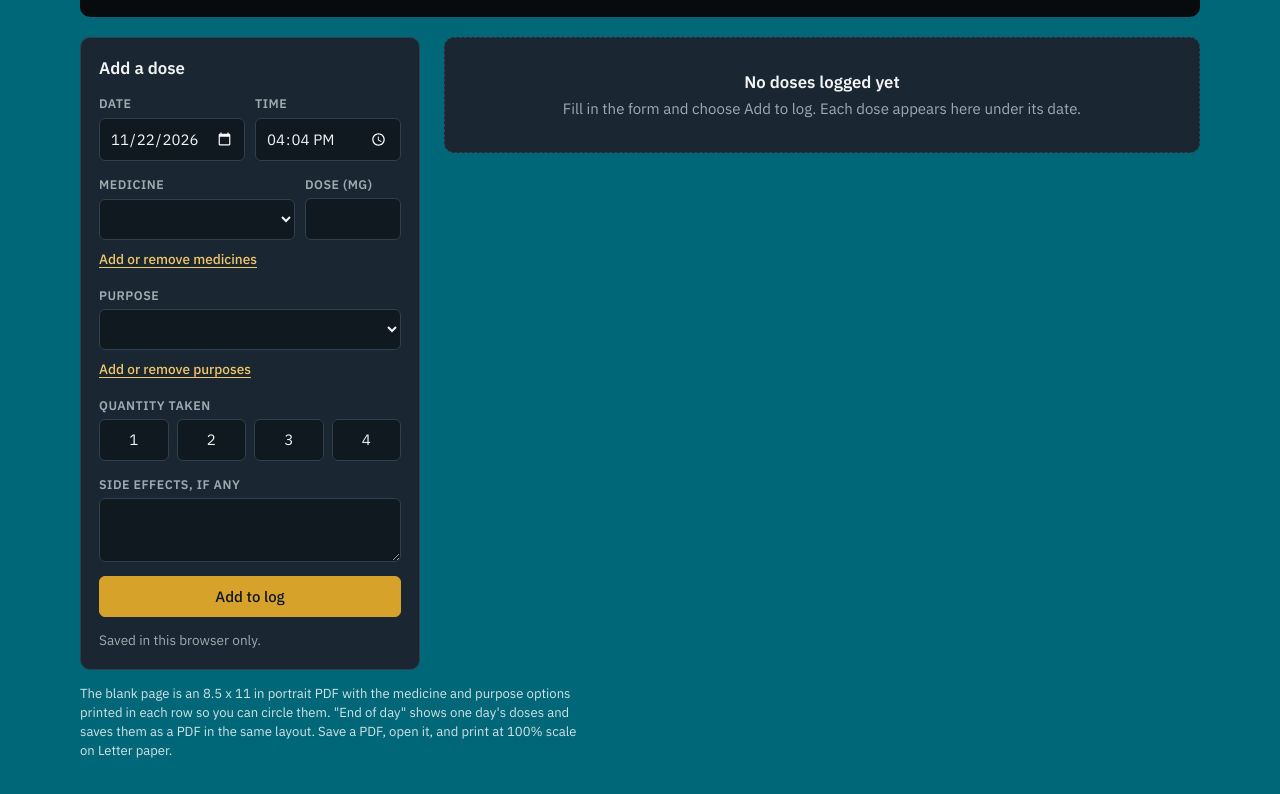
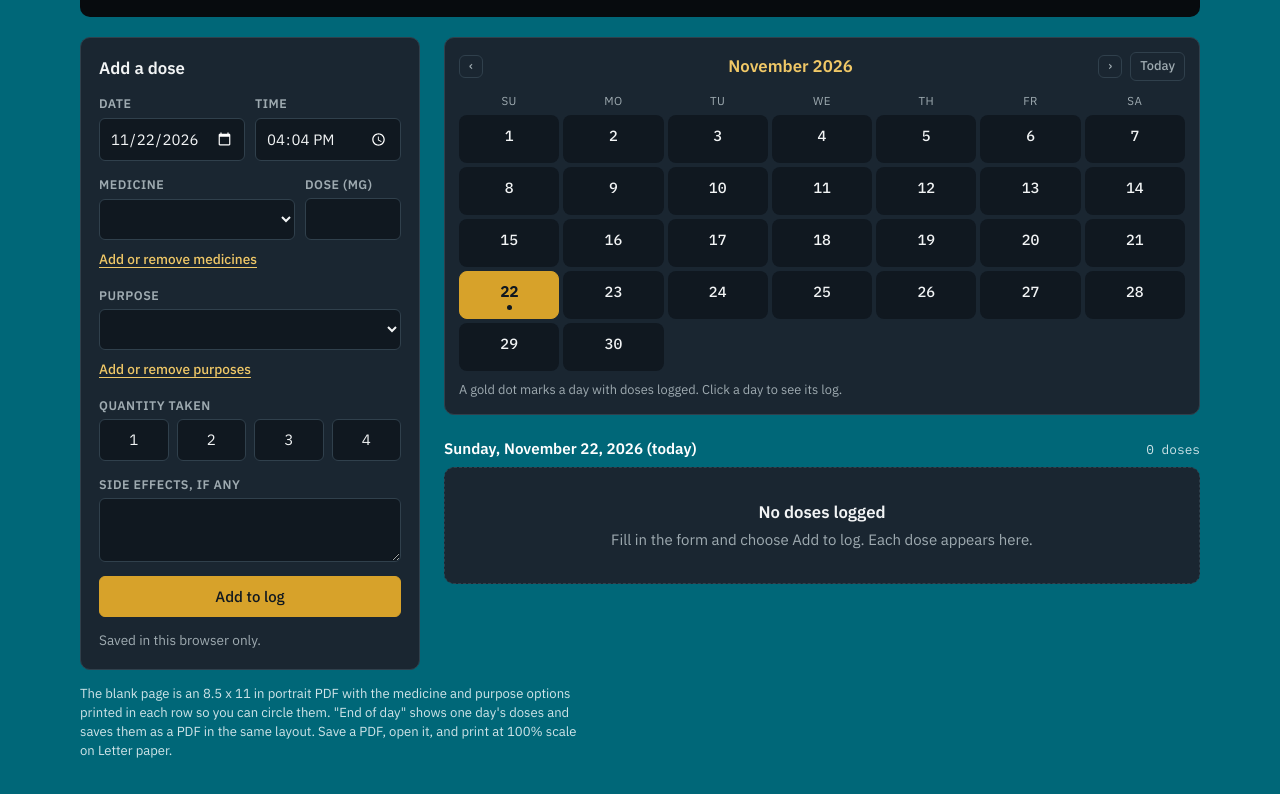
Before and after one commit to Tarbridg3/medicine-log, a plain HTML site: page index.html in a window 1280 px wide. Shown: the part 106-900 px from the top of the page. Drawn offline with Linux system fonts and the light colour scheme.

Commit message:
Update index.html

```diff
--- a/index.html
+++ b/index.html
@@ -94,6 +94,21 @@ input:focus,textarea:focus,select:focus{outline:2px solid var(--accent);outline-
 .eodlist{margin:0;padding-left:18px;font-size:.9rem;overflow-wrap:anywhere}
 .eodbtns{display:flex;flex-wrap:wrap;gap:8px}
 .log{display:grid;gap:22px;min-width:0}
+.cal{background:var(--surface);border:1px solid var(--line);border-radius:10px;padding:14px;display:grid;gap:10px}
+.calhead{display:flex;align-items:center;gap:8px}
+.calhead h2{flex:1;min-width:0;margin:0;text-align:center;font-size:1.05rem;color:var(--gold-text)}
+.calnav{font-size:1.1rem;line-height:1;padding:4px 12px}
+.calgrid{display:grid;grid-template-columns:repeat(7,minmax(0,1fr));gap:4px}
+.dow{text-align:center;font-size:.72rem;letter-spacing:.04em;text-transform:uppercase;color:var(--muted);padding:2px 0}
+.cd{display:flex;flex-direction:column;align-items:center;justify-content:center;gap:3px;height:48px;min-width:0;padding:0;border-radius:8px;border:1px solid transparent;background:var(--bg);color:var(--fg);font-family:var(--mono);font-size:.92rem}
+.cd:hover{border-color:var(--gold)}
+.cd.today{border-color:var(--gold)}
+.cd.sel{background:var(--gold);color:var(--gold-ink);border-color:var(--gold);font-weight:600}
+.dot{width:5px;height:5px;border-radius:50%;background:var(--gold)}
+.dot.off{background:transparent}
+.cd.sel .dot{background:var(--gold-ink)}
+.calnote{margin:0;font-size:.8rem;color:var(--muted)}
+.dayttl{display:flex;justify-content:space-between;align-items:baseline;gap:10px;color:var(--on-page)}
 .dayhead{display:flex;gap:10px;align-items:center;margin:0 0 8px}
 .day h3{flex:1;min-width:0;margin:0;font-size:.95rem;font-weight:600}
 .daytoggle{display:flex;width:100%;justify-content:space-between;align-items:baseline;gap:10px;background:none;border:0;border-radius:4px;padding:4px 0;color:var(--on-page);font:inherit;font-weight:600;text-align:left;cursor:pointer}
@@ -192,6 +207,7 @@ input:focus,textarea:focus,select:focus{outline:2px solid var(--accent);outline-
 
     <div class="right">
       <section class="eod" id="eod" hidden aria-label="End of day"></section>
+      <section class="cal" id="cal" aria-label="Calendar"></section>
       <section class="log" id="log" aria-live="polite"></section>
     </div>
   </div>
@@ -205,7 +221,7 @@ input:focus,textarea:focus,select:focus{outline:2px solid var(--accent);outline-
   var BASE_PURPS=["Pain relief","Muscle relaxer","Nausea","Reflux control"];
   var custom={meds:[],purps:[],hidMeds:[],hidPurps:[]}, listDoc=null, mgrArmed=null, mgrTimer=null, LSL="medicine-log-lists";
   var entries=[], col=null, mode="device", armed=null, armTimer=null, snapTimer=null;
-  var eodOpen=false, eodDate=null, editingId=null, origEntry=null, openDays={};
+  var eodOpen=false, eodDate=null, editingId=null, origEntry=null, viewDay=null, calMonth=null;
   var LS="medicine-log-entries";
 
   function pad(n){return String(n).padStart(2,"0")}
@@ -379,28 +395,60 @@ input:focus,textarea:focus,select:focus{outline:2px solid var(--accent);outline-
   }
 
   /* ---------- render ---------- */
+  function monthOf(day){var p=day.split("-");return{y:+p[0],m:+p[1]-1}}
+  function dayStr(y,m,d){return y+"-"+pad(m+1)+"-"+pad(d)}
+  function selDay(){return viewDay||todayStr()}
+  function curMonth(){return calMonth||monthOf(selDay())}
+
+  function renderCal(){
+    var box=$("cal");box.textContent="";
+    var cm=curMonth(),sel=selDay(),today=todayStr(),counts={};
+    entries.forEach(function(e){counts[e.date]=(counts[e.date]||0)+1});
+    var head=el("div","calhead");
+    var prev=el("button","mini calnav","\u2039");prev.type="button";prev.setAttribute("aria-label","Previous month");
+    prev.onclick=function(){var m=cm.m-1,y=cm.y;if(m<0){m=11;y--}calMonth={y:y,m:m};renderCal()};
+    var next=el("button","mini calnav","\u203A");next.type="button";next.setAttribute("aria-label","Next month");
+    next.onclick=function(){var m=cm.m+1,y=cm.y;if(m>11){m=0;y++}calMonth={y:y,m:m};renderCal()};
+    var tb=el("button","mini","Today");tb.type="button";tb.onclick=function(){viewDay=null;calMonth=null;render()};
+    head.appendChild(prev);
+    head.appendChild(el("h2",null,new Date(cm.y,cm.m,1).toLocaleDateString(undefined,{month:"long",year:"numeric"})));
+    head.appendChild(next);head.appendChild(tb);
+    var grid=el("div","calgrid");
+    ["Su","Mo","Tu","We","Th","Fr","Sa"].forEach(function(n){grid.appendChild(el("div","dow",n))});
+    for(var i=0,first=new Date(cm.y,cm.m,1).getDay();i<first;i++)grid.appendChild(el("div","cdgap"));
+    for(var d=1,n=new Date(cm.y,cm.m+1,0).getDate();d<=n;d++){
+      (function(day,num){
+        var c=counts[day]||0,b=el("button","cd"+(day===today?" today":"")+(day===sel?" sel":""));b.type="button";
+        b.appendChild(el("span","num",String(num)));b.appendChild(el("span","dot"+(c?"":" off")));
+        b.setAttribute("aria-label",fmtDate(day)+", "+c+(c===1?" dose":" doses")+(day===today?", today":""));
+        b.setAttribute("aria-pressed",String(day===sel));
+        b.onclick=function(){viewDay=(day===today?null:day);render()};
+        grid.appendChild(b);
+      })(dayStr(cm.y,cm.m,d),d);
+    }
+    box.appendChild(head);box.appendChild(grid);
+    box.appendChild(el("p","calnote","A gold dot marks a day with doses logged. Click a day to see its log."));
+  }
+
   function render(){
-    renderEod();
+    renderEod();renderCal();
     var log=$("log");log.textContent="";
-    if(!entries.length){
-      var em=el("div","empty");em.appendChild(el("strong",null,"No doses logged yet"));
-      em.appendChild(el("span",null,"Fill in the form and choose Add to log. Each dose appears here under its date."));
-      log.appendChild(em);return;
-    }
-    var byDay={};entries.forEach(function(e){(byDay[e.date]=byDay[e.date]||[]).push(e)});
-    Object.keys(byDay).sort().reverse().forEach(function(day){
-      var list=dayEntries(day);
-      var isOpen=openDays.hasOwnProperty(day)?openDays[day]:(day===todayStr());
-      var sec=el("div","day"),h=el("h3"),tg=el("button","daytoggle");tg.type="button";tg.setAttribute("aria-expanded",String(isOpen));
-      var ttl=el("span","dtitle");ttl.appendChild(el("span","chev",isOpen?"\u25BE":"\u25B8"));ttl.appendChild(document.createTextNode(fmtDate(day)));
-      tg.appendChild(ttl);tg.appendChild(el("span","dcount",list.length+(list.length===1?" dose":" doses")+(isOpen?"":" - tap to open")));
-      tg.onclick=function(){openDays[day]=!isOpen;render()};
-      h.appendChild(tg);
-      var dh=el("div","dayhead");dh.appendChild(h);
+    var day=selDay(),list=dayEntries(day);
+    var sec=el("div","day"),dh=el("div","dayhead"),h=el("h3"),tt=el("span","dayttl");
+    tt.appendChild(el("span",null,fmtDate(day)+(day===todayStr()?" (today)":"")));
+    tt.appendChild(el("span","dcount",list.length+(list.length===1?" dose":" doses")));
+    h.appendChild(tt);dh.appendChild(h);
+    if(list.length){
       var pb=el("button","mini printbtn","Print Meds");pb.type="button";pb.setAttribute("aria-label","Print "+fmtDate(day));
       pb.onclick=function(){openPdf("medicine-log-"+day+".pdf",dayPdf(list,day))};
-      dh.appendChild(pb);sec.appendChild(dh);
-      if(!isOpen){log.appendChild(sec);return}
+      dh.appendChild(pb);
+    }
+    sec.appendChild(dh);
+    if(!list.length){
+      var em=el("div","empty");em.appendChild(el("strong",null,"No doses logged"));
+      em.appendChild(el("span",null,day===todayStr()?"Fill in the form and choose Add to log. Each dose appears here.":"Nothing was logged on this day."));
+      sec.appendChild(em);log.appendChild(sec);return;
+    }
     var box=el("div","entries");
     list.forEach(function(e){
       var r=el("div","row"+(editingId===e.id?" editing":""));
@@ -423,7 +471,6 @@ input:focus,textarea:focus,select:focus{outline:2px solid var(--accent);outline-
       var rb=el("div","rowbtns");rb.appendChild(ed);rb.appendChild(dp);rb.appendChild(b);r.appendChild(rb);box.appendChild(r);
     });
     sec.appendChild(box);log.appendChild(sec);
-    });
   }
 
   function renderEod(){
@@ -470,7 +517,7 @@ input:focus,textarea:focus,select:focus{outline:2px solid var(--accent);outline-
     if(!e.date||!e.time||!names.length||!e.qty){say("Date, time, medicine and quantity are required.",true);return}
     var ok=await save(e);
     if(ok){
-      openDays[e.date]=true;
+      viewDay=(e.date===todayStr()?null:e.date);calMonth=monthOf(e.date);
       var was=editingId;
       editingId=null;origEntry=null;setEditUi(false);
       msel.value="";$("dose").value="";psel.value="";
```
Lines whose indentation alone changed are shown as unchanged.
